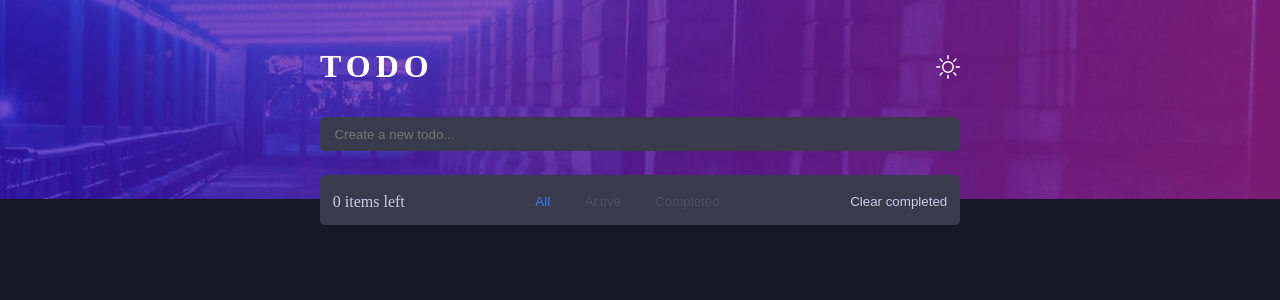
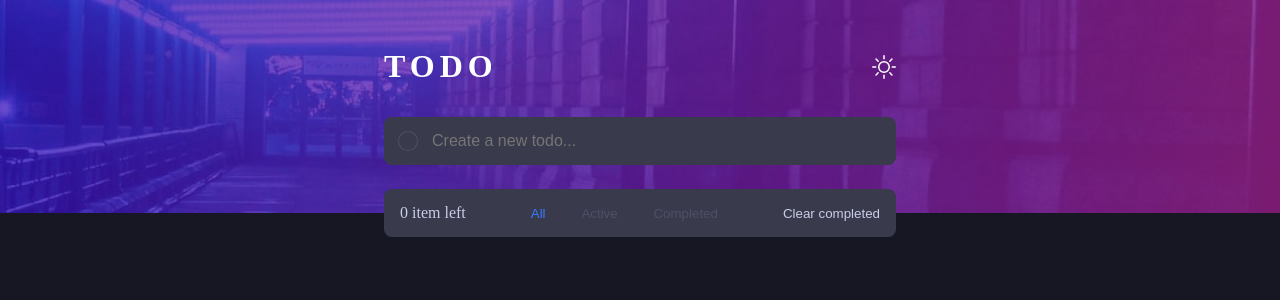
Before and after one commit to efezinoidisi/todo-app, a React (Vite) app: page / in a window 1280 px wide. Shown: the top 300 px of the page. Built offline with nearby package versions, Linux system fonts and the light colour scheme.

Commit message:
refactor todo context and adjust styling

```diff
--- a/src/TodoContext.tsx
+++ b/src/TodoContext.tsx
@@ -1,6 +1,7 @@
 import { useState, createContext } from 'react';
 import { TodoContextType, TodoType } from './todoTypes';
 
+// React children type prop
 type RType = {
 	children: React.ReactNode;
 };
@@ -15,6 +16,7 @@ export const TodosContext = createContext<TodoContextType | []>([]);
 export const TodosProvider = ({ children }: RType) => {
 	const [todos, setTodos] = useState<TodoType[] | []>(localTodos);
 
+	// create a new todo item
 	const saveTodo = (todo: string) => {
 		const date = new Date();
 		const newTodo: TodoType = {
@@ -26,6 +28,7 @@ export const TodosProvider = ({ children }: RType) => {
 		localStorage.setItem('todos', JSON.stringify([...todos, newTodo]));
 	};
 
+	// change status of todo (completed | pending) based on the checkbox
 	const updateTodo = (id: string) => {
 		const updatedTodos = todos.map((todo: TodoType) => {
 			if (todo.id === id) {
@@ -40,7 +43,7 @@ export const TodosProvider = ({ children }: RType) => {
 	// delete a todo from the list using its id
 	const deleteTodo = (id: string) => {
 		const newList = todos.filter((todo: TodoType) => todo.id !== id);
-		setTodos(newList);
+		setTodos(prev => prev.filter(todo => todo.id !== id));
 		localStorage.setItem('todos', JSON.stringify(newList));
 	};
 
@@ -51,10 +54,9 @@ export const TodosProvider = ({ children }: RType) => {
 		localStorage.setItem('todos', JSON.stringify(newList));
 	};
 
-	// ??
-	// const updateList = (todo: TodoType[]) => {
-	// 	setTodos(todo);
-	// };
+	const updateTodoList = (todos: TodoType[]) => {
+		setTodos(todos);
+	};
 
 	return (
 		<TodosContext.Provider
@@ -64,11 +66,10 @@ export const TodosProvider = ({ children }: RType) => {
 				updateTodo,
 				deleteTodo,
 				clearCompleted,
+				updateTodoList,
 			}}
 		>
 			{children}
 		</TodosContext.Provider>
 	);
 };
-
-// export const useValues = () => useContext(TodosContext);
--- a/src/components/Home.tsx
+++ b/src/components/Home.tsx
@@ -1,30 +1,28 @@
-import { TodosContext } from '../TodoContext';
 import { TodoContextType } from '../todoTypes';
-import { useState, useContext } from 'react';
+import { useState } from 'react';
 import styled from 'styled-components';
 import { BsSun, BsMoon } from 'react-icons/bs';
 import List from './List';
-//import {TodosContext} from "../TodosContext"
-interface HomeProps {
+import { useTodo } from '../useTodo';
+
+type HomeProps = {
 	toggle: (event: React.MouseEvent<HTMLButtonElement>) => void;
 	dark: string;
-}
-// type objType = {
-// 	items: [];
-// 	setItems: React.Dispatch<React.SetStateAction<never[]>>;
-// };
+};
 
-//let id = 0;
 const Home = ({ toggle, dark }: HomeProps) => {
-	const { todos, saveTodo, deleteTodo, updateTodo, clearCompleted } =
-		useContext(TodosContext) as TodoContextType;
+	const { saveTodo } = useTodo() as TodoContextType;
+
+	// new todo from input
 	const [todo, setTodo] = useState('');
-	const handleKeyDown = (event: React.KeyboardEvent<HTMLInputElement>) => {
-		if (event.key === 'Enter') {
+
+	// Add input from user to todo list
+	const handleSubmit = (e: React.FormEvent) => {
+		e.preventDefault();
 		saveTodo(todo);
 		setTodo('');
-		}
 	};
+
 	return (
 		<>
 			<HeaderStyles>
@@ -35,24 +33,21 @@ const Home = ({ toggle, dark }: HomeProps) => {
 							{dark === 'dark' ? <BsSun /> : <BsMoon />}
 						</ButtonStyles>
 					</FirstStyles>
+					<FormStyle onSubmit={handleSubmit}>
+						<span></span>
 						<InputStyles
 							type='text'
 							name='add-todo'
 							placeholder='Create a new todo...'
-						onKeyDown={handleKeyDown}
 							value={todo}
 							onChange={e => setTodo(e.target.value)}
 						/>
+					</FormStyle>
 				</HeaderContents>
 			</HeaderStyles>
 
 			<MainStyles>
-				<List
-					todos={todos}
-					deleteTodo={deleteTodo}
-					updateTodo={updateTodo}
-					clearCompleted={clearCompleted}
-				/>
+				<List />
 			</MainStyles>
 		</>
 	);
@@ -95,20 +90,29 @@ const HeaderStyles = styled.header`
 `;
 
 const InputStyles = styled.input`
-	background-color: ${({ theme }) => theme.colors.mainBg};
-	border: none;
-	border-radius: 5px;
+	background-color: inherit;
+	border: 0;
 	width: 100%;
-	padding: 0.6rem 0.9rem;
+	height: 100%;
+	padding-left: 0.9rem;
 	color: ${({ theme }) => theme.colors.text};
+	font-size: 1rem;
+
+	&:focus {
+		outline: none;
+	}
 `;
 
 const HeaderContents = styled.div`
 	width: 85%;
 	margin: 0 auto;
 
-	@media only screen and (min-width: 600px) {
+	@media (min-width: 600px) {
 		width: 50%;
+	}
+
+	@media (min-width: 900px) {
+		width: 40%;
 	}
 `;
 
@@ -120,4 +124,25 @@ const MainStyles = styled.main`
 	@media only screen and (min-width: 600px) {
 		width: 50%;
 	}
+
+	@media (min-width: 900px) {
+		width: 40%;
+	}
 `;
+
+const FormStyle = styled.form`
+	border: 0;
+	display: flex;
+	background-color: ${({ theme }) => theme.colors.mainBg};
+	border-radius: 8px;
+	align-items: center;
+	height: 3rem;
+	padding-inline: 0.9rem;
+
+	span {
+		border: 1px solid ${({ theme }) => theme.colors.blur};
+		border-radius: 50%;
+		width: 1.25rem;
+		height: 1.25rem;
+	}
+`;
--- a/src/components/List.tsx
+++ b/src/components/List.tsx
@@ -1,7 +1,7 @@
 import styled from 'styled-components';
-import { useState } from 'react';
+import { useState, useMemo } from 'react';
 import Item from './Item';
-import { TodoType } from '../todoTypes';
+import { TodoContextType } from '../todoTypes';
 import {
 	DragDropContext,
 	DropResult,
@@ -9,63 +9,61 @@ import {
 	Draggable,
 } from 'react-beautiful-dnd';
 import Section from './Section';
+import { useTodo } from '../useTodo';
 
-type Props = {
-	todos: TodoType[] | [];
-	updateTodo: (id: string) => void;
-	deleteTodo: (id: string) => void;
-	clearCompleted: () => void;
-	//updateList: (todo: TodoType[]) => void;
-};
+const List = () => {
+	const { todos, deleteTodo, updateTodo, clearCompleted, updateTodoList } =
+		useTodo() as TodoContextType;
+	//
+	const [query, setQuery] = useState<string>('all');
 
-const List = ({ todos, updateTodo, deleteTodo, clearCompleted }: Props) => {
-	//handle all, completed and active
-	const [query, setQuery] = useState<boolean | null>(null);
+	const filtereditems = useMemo(() => {
+		return todos.filter(todo => {
+			switch (query) {
+				case 'pending':
+					return todo.pending;
+				case 'completed':
+					return !todo.pending;
+				default:
+					return todo;
+			}
+		});
+	}, [query, todos]);
 
-	const filtereditems = todos.filter(todo => todo.pending === query);
+	// get number of todos still pending
+	const itemsLeft = todos.filter(todo => todo.pending).length;
 
-	const views = (action: string) => {
-		if (action === 'completed') {
-			// show all completed items on the list
-			setQuery(false);
-		} else if (action === 'pending') {
-			// show todos not yet completed
-			setQuery(true);
-		} else {
-			// show all todos
-			setQuery(null);
-		}
-	};
-
-	// use the filtered list only when the active or completed button is clicked and query is set (not null)
-	const currentList = query === null ? todos : filtereditems;
-
-	// handle drag
+	// handle reordering of todo list on drag and drop
 	const handleOnDragEnd = (results: DropResult) => {
-		console.log(results);
 		const { source, destination } = results;
 
+		// when todo item position is not changed on the list do nothing
 		if (!destination) return;
 		if (
 			destination.droppableId === source.droppableId &&
 			source.index === destination.index
 		)
 			return;
-		const reorderedList = [...currentList];
-		const [removedList] = reorderedList.splice(source.index);
 
-		reorderedList.splice(destination.index, 0, removedList);
-		console.log(reorderedList);
+		// reorder todo list
+
+		const reorderedList = [...filtereditems]; // copy current todo list
+
+		// select the item being dragged
+		const [removedTodo] = reorderedList.splice(source.index, 1);
+
+		reorderedList.splice(destination.index, 0, removedTodo);
+		updateTodoList(reorderedList);
 	};
 	return (
 		<DragDropContext onDragEnd={handleOnDragEnd}>
 			<Droppable droppableId='todos' type='group'>
 				{provided => (
 					<ListStyles {...provided.droppableProps} ref={provided.innerRef}>
-						{currentList.map((todo, index) => (
+						{filtereditems.map((todo, index) => (
 							<Draggable key={todo.id} draggableId={todo.id} index={index}>
 								{provided => (
-									<div
+									<ItemWrap
 										{...provided.draggableProps}
 										{...provided.dragHandleProps}
 										ref={provided.innerRef}
@@ -75,14 +73,14 @@ const List = ({ todos, updateTodo, deleteTodo, clearCompleted }: Props) => {
 											updateTodo={updateTodo}
 											deleteTodo={deleteTodo}
 										/>
-									</div>
+									</ItemWrap>
 								)}
 							</Draggable>
 						))}
 						{provided.placeholder}
 						<LastStyles>
-							<span>{currentList.length} items left</span>
-							<Section views={views} />
+							<span>{`${itemsLeft} item${itemsLeft > 1 ? 's' : ''} left`}</span>
+							<Section views={setQuery} query={query} />
 							<button onClick={clearCompleted} className='button'>
 								Clear completed
 							</button>
@@ -91,7 +89,7 @@ const List = ({ todos, updateTodo, deleteTodo, clearCompleted }: Props) => {
 				)}
 			</Droppable>
 			<DisplayStyles>
-				<Section views={views} />
+				<Section views={setQuery} query={query} />
 			</DisplayStyles>
 		</DragDropContext>
 	);
@@ -102,14 +100,15 @@ export default List;
 const ListStyles = styled.div`
 	width: 100%;
 	background-color: ${({ theme }) => theme.colors.mainBg};
-	border-radius: 5px;
-	padding: 0.4rem 0.8rem;
+	border-radius: 0.5rem;
 `;
 
 const LastStyles = styled.div`
 	display: flex;
 	justify-content: space-between;
-	padding: 0.7rem 0 0.5rem;
+	padding: 0 1rem;
+	height: 3rem;
+	align-items: center;
 
 	button {
 		background-color: inherit;
@@ -146,3 +145,8 @@ const DisplayStyles = styled.div`
 		display: none;
 	}
 `;
+
+const ItemWrap = styled.div`
+	padding: 0 1rem;
+	border-bottom: 1px solid ${({ theme }) => theme.colors.blur};
+`;
--- a/src/components/Section.tsx
+++ b/src/components/Section.tsx
@@ -1,21 +1,20 @@
 import styled from 'styled-components';
-import { useState } from 'react';
+//import { useState } from 'react';
 type SectionProps = {
 	views: (action: string) => void;
+	query: string;
 };
 
 type Props = {
-    active: string;
-}
+	active: string;
+};
 
-const Section = ({ views }: SectionProps) => {
-	const [active, setActive] = useState('all');
+const Section = ({ views, query }: SectionProps) => {
 	return (
-		<DivStyles active={active}>
+		<DivStyles active={query}>
 			<button
 				onClick={() => {
-					setActive('all');
-					views('');
+					views('all');
 				}}
 				className='all'
 			>
@@ -23,7 +22,6 @@ const Section = ({ views }: SectionProps) => {
 			</button>
 			<button
 				onClick={() => {
-					setActive('pending');
 					views('pending');
 				}}
 				className='pending'
@@ -32,7 +30,6 @@ const Section = ({ views }: SectionProps) => {
 			</button>
 			<button
 				onClick={() => {
-					setActive('completed');
 					views('completed');
 				}}
 				className='completed'
@@ -55,17 +52,16 @@ const DivStyles = styled.div<Props>`
 		background-color: inherit;
 		border: none;
 		color: ${({ theme }) => theme.colors.blur};
-        text-transform: capitalize;
+		text-transform: capitalize;
 	}
 
 	.${props => props.active} {
 		color: hsl(220, 98%, 61%);
 	}
 
-    @media (min-width:900px){
-        width:30%;
-        margin: 0;
-        align-items: center;
-
-    }
+	@media (min-width: 900px) {
+		width: 39%;
+		margin: 0;
+		align-items: center;
+	}
 `;
--- a/src/styles/theme.ts
+++ b/src/styles/theme.ts
@@ -3,24 +3,25 @@ import lightImg from '../assets/bg-mobile-light.jpg';
 import desktopDarkImg from '../assets/bg-desktop-dark.jpg';
 
 import desktopLightImg from '../assets/bg-desktop-light.jpg';
-import { DefaultTheme } from 'styled-components';
+//import { DefaultTheme } from 'styled-components';
 
 interface Theme {
 	colors: {
 		body: string;
-		mainBg:string;
+		mainBg: string;
 		text: string;
 		border: string;
 		background: string;
 		blur: string;
-	},
-	pictures :{
+		faint: string;
+	};
+	pictures: {
 		mobile: string;
 		desktop: string;
-	}
+	};
 }
 
-export const lightTheme: DefaultTheme = {
+export const lightTheme: Theme = {
 	colors: {
 		body: ' hsl(236, 33%, 92%)',
 		mainBg: 'hsl(0,0%,98%)',
@@ -28,12 +29,12 @@ export const lightTheme: DefaultTheme = {
 		border: '#fff',
 		background: 'green',
 		blur: 'hsl(235, 19%, 35%)',
+		faint: '',
 	},
 	pictures: {
 		mobile: lightImg,
 		desktop: desktopLightImg,
 	},
-
 };
 
 export const darkTheme: Theme = {
@@ -44,6 +45,7 @@ export const darkTheme: Theme = {
 		border: '#fddee7',
 		background: 'orange',
 		blur: 'hsl(233, 14%, 35%)',
+		faint: '',
 	},
 	pictures: {
 		mobile: darkImg,
--- a/src/todoTypes.ts
+++ b/src/todoTypes.ts
@@ -10,5 +10,5 @@ export type TodoContextType = {
 	updateTodo: (id: string) => void;
 	deleteTodo: (id: string) => void;
 	clearCompleted: () => void;
-	//updateList: (todo: TodoType[]) => void;
+	updateTodoList: (todos: TodoType[]) => void;
 };
--- /dev/null
+++ b/src/useTodo.tsx
@@ -0,0 +1,4 @@
+import { useContext } from 'react';
+import { TodosContext } from './TodoContext';
+
+export const useTodo = () => useContext(TodosContext);
```
Also changed, not shown: src/components/Item.tsx (+54 -6 lines). Lines whose indentation alone changed are shown as unchanged.
